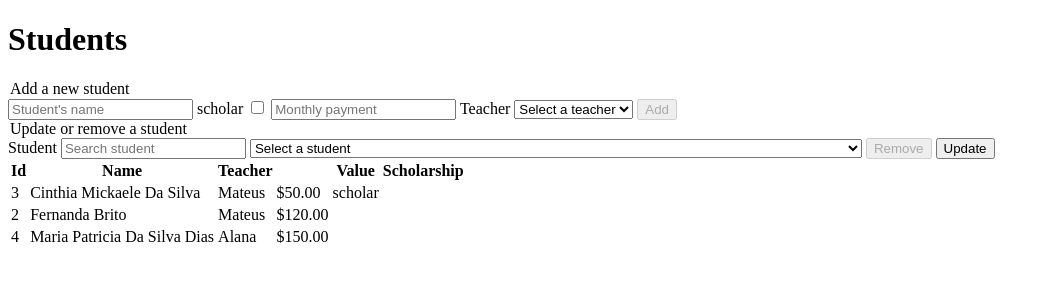
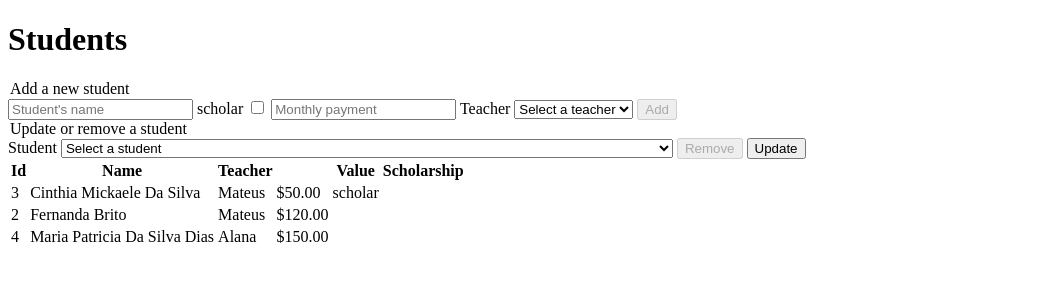
Before and after one commit to gmateusjose/smart-manager, a Flask app: page /students in a window 1280 px wide. Shown: the top 300 px of the page, without its empty margins (0-1050 px from the left). Run offline with Flask 2, Linux system fonts and the light colour scheme; data comes from the database, SQL or seed files in the repository.

Commit message:
deleting the previous list widget

```diff
--- a/templates/students.html
+++ b/templates/students.html
@@ -22,7 +22,6 @@
 	<legend>Update or remove a student</legend>
 	<form action="/students" method="post">
 		<label>Student</label>
-		<input list="student-list" name="search-student" id="search-student" placeholder="Search student" required>
 		<select id="search-student" name="search-student" required>
 			<option value="">Select a student</option>
 				{% for student in students %}
```
